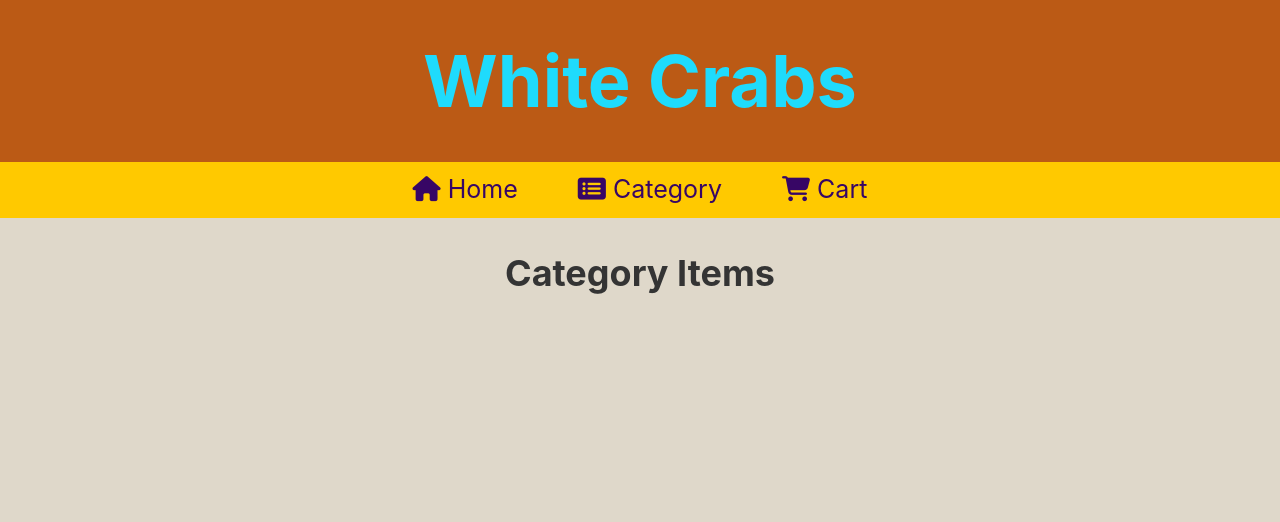
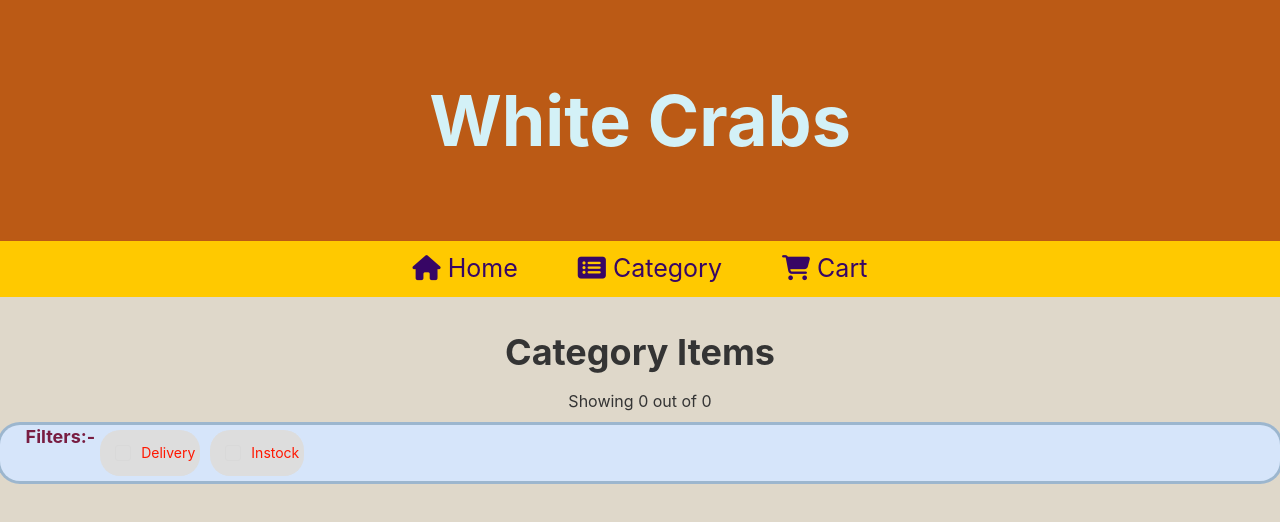
Before and after one commit to Uday1260-lab/white-crabs-shopping-app, a React (Create React App) app: page /category/1 in a window 1280 px wide. Shown: the top 522 px of the page. Built offline with nearby package versions, Linux system fonts and the light colour scheme.

Commit message:
Finalized the program

```diff
--- a/src/App.css
+++ b/src/App.css
@@ -3,9 +3,10 @@
 }
 
 
+
 .head h1{
-    font-size: 72px;
+    font-size: 5em;
     text-align: center;
-    padding: 50px;
-    color: rgb(31, 219, 252);
+    padding: 7%;
+    color: rgb(211, 241, 247);
 }
--- a/src/App.js
+++ b/src/App.js
@@ -8,6 +8,7 @@ import React from "react";
 import './App.css';
 import Cart from "./Cart/Cart";
 import { CartProvider } from "./Context/Item.context";
+import NotFoundPage from "./Not-Found-Page/NotFoundPage";
 
 function App() {
 
@@ -31,6 +32,9 @@ function App() {
                             <Route exact path='/cart' >
                                 <Cart />
                             </Route>
+                            <Route>
+                                <NotFoundPage/>
+                            </Route>
                         </Switch>
                     </CartProvider>
             </>
--- a/src/Category/Category.styled.js
+++ b/src/Category/Category.styled.js
@@ -5,32 +5,32 @@ export const CategoryWrapper = styled.div`
     text-align: center;
     margin: 5%;
     p{
-        font-size: 300%;
+        font-size: 4em;
     }
 
     .btn{
         background-color: #E7FBBE;
-        font-size: 300%;
+        font-size: 3em;
         padding: 2%;
         margin: 1% 1%;
         height: 40%;
         width: 30%;
 
         i{
-            font-size: 100%;
+            font-size: 2em;
             padding: 1%;
             margin: 1%;
         }
         p{
-            font-size: 100%;
+            font-size: 1em;
             padding: 1%;
             margin: 1%;
 
         }
         small{
             word-break: break-all;
-            font-size: 40%;
-            width: 20%;
+            font-size: 16px;
+            width: auto;
             height: 10%;
             word-wrap: break-word;
         }
--- a/src/Category/CategoryItems.js
+++ b/src/Category/CategoryItems.js
@@ -1,17 +1,66 @@
-import React, { memo, useState } from 'react';
+import React, { useState , useEffect , useCallback } from 'react';
 import { useParams } from 'react-router';
+import { Checkbox, CheckboxGroup } from 'rsuite';
 import productsData from '../data-files/products.json';
+import { CategoryItemsWrapper } from './CategoryItems.styled';
 import Items from './Items';
 
 const CategoryItems = () => {
+
     const { catId } = useParams();
     const [products] = useState( productsData.filter( Element => Element.categoryId === catId ) );
+    const [filtered, setFiltered] = useState([...products]);
+    const [isDelivery,setIsDelivery] = useState( sessionStorage.getItem( 'isDelivery') || false );
+    const [isInstock,setIsInstock] = useState( sessionStorage.getItem( 'isInstock') || false );
+
+
+    console.log('isDelivery', isDelivery);
+    console.log('isInStock', isInstock);
+
+    const deliveryHandle = () => {
+        setIsDelivery( d => !d );
+        sessionStorage.setItem('isDelivery',isDelivery);
+        setFiltered( filterProducts() );
+    }
+
+    const inStockHandle = () => {
+        setIsInstock(s => !s);
+        sessionStorage.setItem('isInstock',isInstock);
+        setFiltered( filterProducts() );
+    }
+    const filterProducts = useCallback ( () => {
+        let results = [...products];
+
+        if(isDelivery){
+            results = results.filter( Element => Element.delivery === true );
+        }
+        if(isInstock){
+            results = results.filter( Element => Element.inStock === true );
+        }
+
+        return results;
+
+    },[isDelivery, isInstock, products])
+
+    useEffect(() => {
+        filterProducts();
+    }, [filterProducts]);
+
     return(
-        <div>
-            <h2 align="center" >Category Items</h2>
-            { products.map( Element => <Items key={Element.id} products={Element} /> ) }
 
-        </div>
+        <CategoryItemsWrapper>
+
+            <h2 align="center" > Category Items </h2>
+            <p>Showing {filtered.length} out of {products.length} </p>
+
+            <CheckboxGroup  className='checkboxgroup' inline name="checkboxList">
+                <h5>Filters:-</h5>
+                <Checkbox className='checkbox' checked={isDelivery} value="isDelivery" onChange={deliveryHandle} >Delivery</Checkbox>
+                <Checkbox className='checkbox' checked={isInstock} value="isInstock" onChange={inStockHandle} >Instock</Checkbox>
+            </CheckboxGroup>
+            { filtered.map( Element => <Items key={Element.id} products={Element} /> ) }
+
+        </CategoryItemsWrapper>
     );
 };
-export default memo(CategoryItems);
+export default CategoryItems;
--- /dev/null
+++ b/src/Category/CategoryItems.styled.js
@@ -0,0 +1,34 @@
+import styled from 'styled-components';
+
+export const CategoryItemsWrapper = styled.div`
+
+    text-align: center;
+
+    p{
+        font-size: 1rem;
+        padding: 1%;
+    }
+
+    .checkboxgroup{
+        padding-left: 2%;
+        text-align: left;
+        color: #FF1700;
+        background-color: #D6E5FA;
+        text-style: bold;
+        font-size: 100%;
+        border-radius: 20px;
+        width: auto;
+        box-shadow: rgba(3, 102, 214, 0.3) 0px 0px 0px 3px;
+        .checkbox{
+            background: #ddd;
+            border-radius: 20px;
+            padding: 5px;
+            margin: 5px;
+            font-size: 100%;
+        }
+        h5{
+            color: #781D42;
+        }
+    }
+
+`;
--- a/src/Category/Items.js
+++ b/src/Category/Items.js
@@ -9,6 +9,7 @@ const Items = ({ products }) => {
 
   const [cartItems, dispatch]=useCart();
   const addToCart = () => {
+    alert(`${products.name} to Cart`);
     dispatch({
       type:'ADD_TO_CART',
       id,
--- a/src/Home/Home.styled.js
+++ b/src/Home/Home.styled.js
@@ -8,7 +8,7 @@ export const HomeWrapper = styled.div`
         text-align: center;
         padding: 2%;
         Button{
-            font-size: 200%;
+            font-size: 2em;
             padding: 5% 10%;
             background: #FFC900;
             Link{
--- a/src/Home/Title.styled.js
+++ b/src/Home/Title.styled.js
@@ -6,12 +6,12 @@ export const TitleWrapper = styled.div`
     text-align: center;
 
     h2{
-        font-size: 300%;
+        font-size: 3em;
         color: #FF0000;
     }
 
     p{
-        font-size: 175%;
+        font-size: 2em;
         color: #E02401;
     }
 
--- /dev/null
+++ b/src/Not-Found-Page/NotFoundPage.js
@@ -0,0 +1,11 @@
+import React from 'react';
+import NOT_FOUND_PAGE from '../Images/HTML-Yeti-404-Page.gif'
+import { NotFoundWrapper } from './NotFoundPage.styled';
+
+const NotFoundPage = () => {
+  return <NotFoundWrapper>
+    <img src={NOT_FOUND_PAGE} alt='The page you are requesting does not exists!!!' />
+  </NotFoundWrapper>;
+};
+
+export default NotFoundPage ;
--- /dev/null
+++ b/src/Not-Found-Page/NotFoundPage.styled.js
@@ -0,0 +1,5 @@
+import styled from 'styled-components';
+
+export const NotFoundWrapper = styled.div`
+    text-align: center;
+`;
```
Also changed, not shown: src/Category/Category.js (+14 -1 lines), src/Images/HTML-Yeti-404-Page.gif (added).
